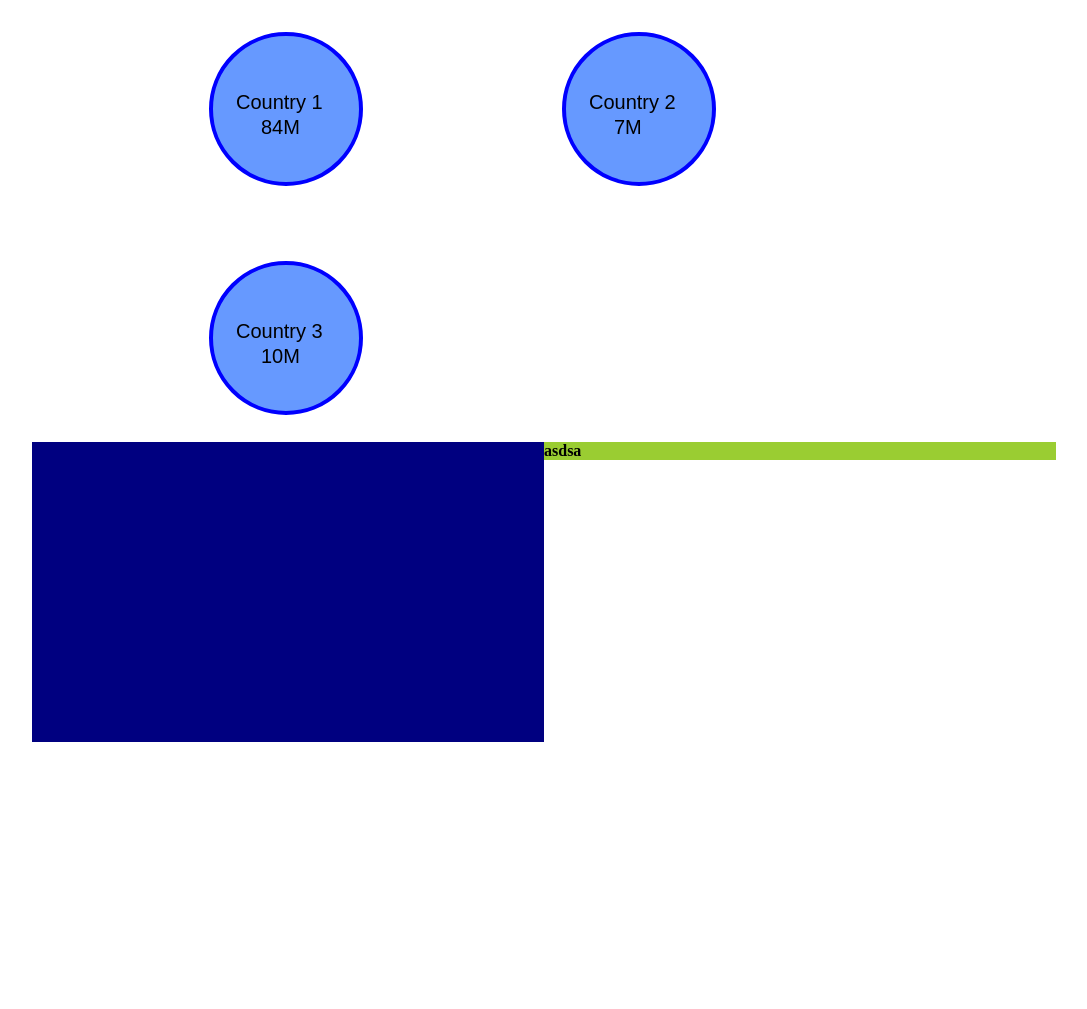
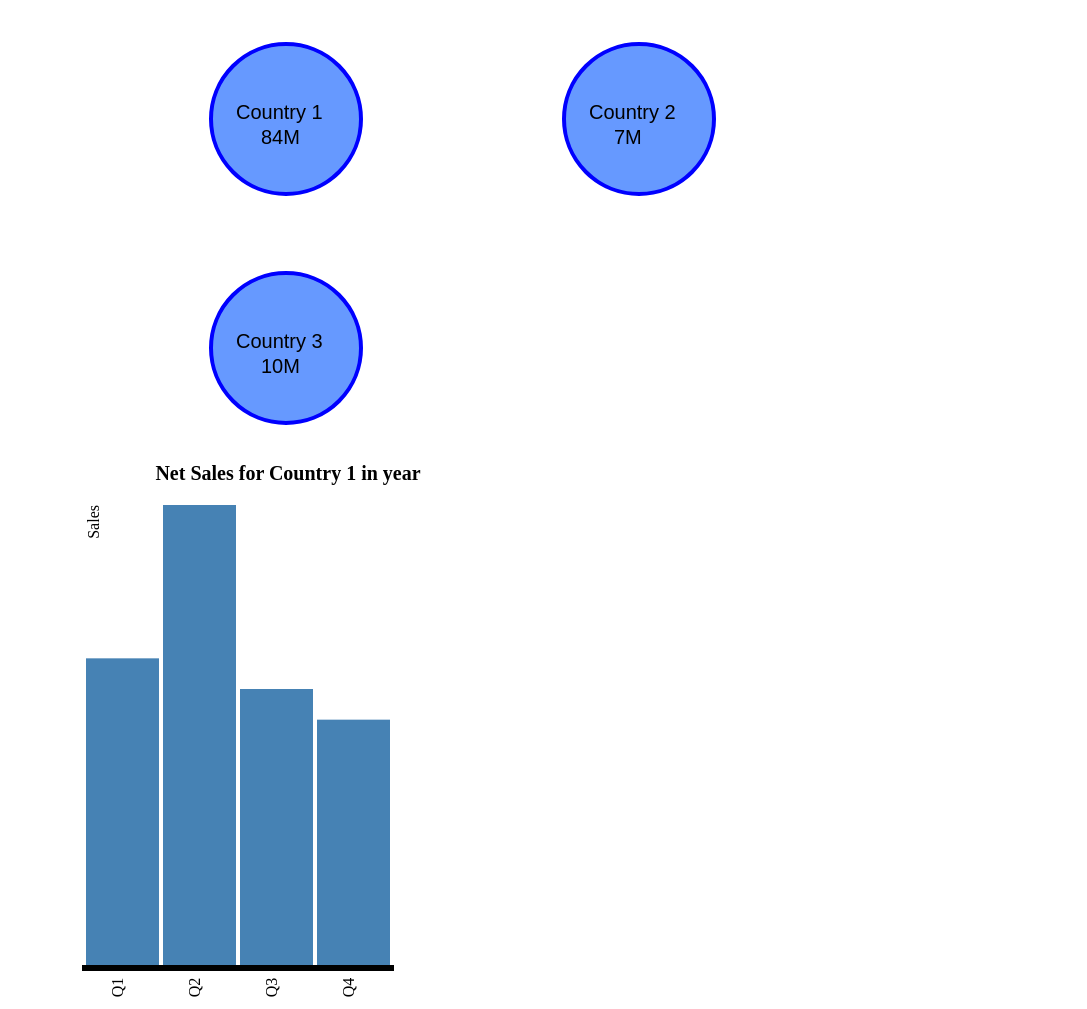
Before and after one commit to renannprado/chart_example, a plain HTML site: page index.html in a window 1280 px wide. Shown: the part 76-1085 px from the top of the page, without its empty margins (96-1183 px from the left). Before the commit the page ends 822 px from the top, so only its background shows below. Drawn offline with nearby package versions, Linux system fonts and the light colour scheme; some packages are replaced by stand-ins of ours.

Commit message:
Bar Charts are now working.

```diff
--- a/css/style.css
+++ b/css/style.css
@@ -37,8 +37,14 @@ h1 {
 }
 
 nav > div > select {
-    width: 120px;
+    width: 175px;
     vertical-align: super;
+    font-size: 20px;
+}
+
+#bubbleChart {
+    /*border: black solid 2px;*/
+    margin-top: 10px;
 }
 
 .reportCircle {
@@ -52,20 +58,33 @@ nav > div > select {
 }
 
 #barChart {
+    /*border: black solid 2px;*/
     display: inline-block;
-    background-color: navy;
+    /*background-color: gray;*/
     width: 50%;
-    height: 300px;
+    height: 500px;
+    margin-top: 10px;
+}
+
+#barChart > b {
+    font-size: 20px;
+    display: block;
+    text-align: center;
 }
 
 #barChart > svg {
     width: 100%;
     height: 100%;
+    margin-top: 10px;
+    padding-left: 50px;
+    padding-top: 10px;
 }
 
 #informationTable {
+    height: 500px;
     display: inline-block;
-    background-color: yellowgreen;
+    /*background-color: yellowgreen;*/
     width: 50%;
     float: right;
+    margin-top: 10px;
 }
--- a/index.html
+++ b/index.html
@@ -28,10 +28,10 @@
                 <sales-circle ng-repeat="report in reportData"></sales-circle>
             </div>
             <div ng-controller="BarChartController" id="barChart">
-                <svg></svg>
+                <b>Net Sales for {{report.data.name}} in year {{report.parameters.selectedYear}}</b>
             </div>
             <div ng-controller="InformationTableController" id="informationTable">
-                <b>asdsa</b>
+
             </div>
         </div>
         <!-- putting at the end for faster page load -->
--- a/js/app.js
+++ b/js/app.js
@@ -42,21 +42,30 @@ chartExampleApp.controller("CirclesController", function circleControllerFunctio
     $scope.circles.leftMargin = 20;
     $scope.reportData = [];
     $scope.selectedCircle = -1;
+    $scope.reportParamters = null;
 
     $scope.onCircleClick = function(index)
     {
-         $scope.selectedCircle = index;
-         $rootScope.$emit("onCircleSelection", $scope.reportData[$scope.selectedCircle]);
+        if (index !== $scope.selectedCircle)
+        {
+            $scope.selectedCircle = index;
+            $rootScope.$emit("onCircleSelection", {
+                    "parameters": $scope.reportParamters,
+                    "data": $scope.reportData[$scope.selectedCircle]
+                }
+            );
+        }
     };
 
     $rootScope.$on("onFinishedSelection", function(evt, params)
     {
-        console.log(params);
+//        console.log(params);
+        $scope.reportParamters = params;
 
         SalesInfoFactory.getSalesInformation(params.selectedYear, params.selectedCategoryId, params.selectedSubCategoryId).then(function(response)
         {
             $scope.reportData = response.data;
-            // set a default selecected circle
+            // set a default selected circle
             $scope.onCircleClick(0);
         });
     });
@@ -64,17 +73,113 @@ chartExampleApp.controller("CirclesController", function circleControllerFunctio
 
 chartExampleApp.controller("BarChartController", function circleControllerFunction($rootScope, $scope, SalesInfoFactory)
 {
+//    $scope.year = 123;
+
     $rootScope.$on("onCircleSelection", function (evt, params)
     {
+        $scope.report = params;
 
+        var
+            workingDataSet = $scope.report.data.country_data.yearly_distribution,
+            svgWidth = document.getElementById("barChart").clientWidth,
+            svgHeight = document.getElementById("barChart").clientHeight,
+            barWidth = 20,
+//            margin = svgWidth / workingDataSet.length - barWidth,
+            svg = d3.select("#barChart > svg"),
+            padding = 5;
+
+//        console.log("svgWidth / dataset.length - padding", svgWidth / workingDataSet.length - padding);
+
+//        console.log("Received", workingDataSet);
+
+        // cleaning the svg for the new chart
+        svg.remove();
+        svg = d3.select("#barChart").append("svg");
+
+
+        var margin = {top: 0, right: 0, bottom: 40, left: 200},
+            width = svgWidth - margin.left - margin.right,
+            height = svgHeight - margin.top - margin.bottom;
+
+        var x = d3.scale.ordinal().rangeRoundBands([0, width], .05);
+        var y = d3.scale.linear().range([height, 0]);
+
+        var xAxis = d3.svg.axis()
+                .scale(x)
+                .orient("bottom");
+
+        var yAxis = d3.svg.axis()
+                .scale(y)
+                .orient("left")
+                .ticks(10);
+
+        svg.append("g").attr("transform", "translate(" + margin.left + "," + margin.top + ")");
+
+        x.domain(workingDataSet.map(function(d) { return d.quarter; }));
+        y.domain([0, d3.max(workingDataSet, function(d) { return d.sales.substring(0, d.sales.length - 1); })]);
+
+        svg.append("g")
+                .attr("class", "x axis")
+                .attr("transform", "translate(0," + height + ")")
+                .call(xAxis)
+                .selectAll("text")
+                .style("text-anchor", "end")
+                .attr("dx", "-.8em")
+                .attr("dy", "-.55em")
+                .attr("transform", "rotate(-90)");
+
+        svg.append("g")
+                .attr("class", "y axis")
+                .call(yAxis)
+                .append("text")
+                .attr("transform", "rotate(-90)")
+                .attr("y", 6)
+                .attr("dy", ".71em")
+                .style("text-anchor", "end")
+                .text("Sales");
+
+        svg.selectAll("bar")
+                .data(workingDataSet)
+                .enter().append("rect")
+                .style("fill", "steelblue")
+                .attr("x", function (d) {
+                    return x(d.quarter);
+                })
+                .attr("width", x.rangeBand())
+                .attr("y", function (d) {
+                    return y(d.sales.substring(0, d.sales.length - 1));
+                })
+                .attr("height", function (d) {
+                    return height - y(d.sales.substring(0, d.sales.length - 1));
+                });
+
+        //Create SVG element
+//        svg.selectAll("rect")
+//                .data(workingDataSet)
+//                .enter()
+//                .append("rect")
+//                .attr("fill", "red")
+//                .attr("x", function (d, i)
+//                {
+//                    return i * (svgWidth / workingDataSet.length);  //Bar width of 20 plus 1 for padding
+//                })
+//                .attr("y", function (d, i)
+//                {
+//                    return svgHeight - d.sales.substring(0, d.sales.length - 1);
+//                })
+//                .attr("width", svgWidth / workingDataSet.length - padding)
+//                .attr("height", function (d, i)
+//                {
+//                    return d.sales.substring(0, d.sales.length - 1);
+//                });
     });
 });
 
 chartExampleApp.controller("InformationTableController", function circleControllerFunction($rootScope, $scope, SalesInfoFactory)
 {
-    $rootScope.$on("onFinishedSelection", function(evt, params)
+    $rootScope.$on("onCircleSelection", function (evt, params)
     {
-        console.log(params);
+
     });
 });
 
@@ -135,7 +240,7 @@ chartExampleApp.factory('SalesInfoFactory', function salesInfoFactory($http)
          * @param {type} subcategory
          * @returns {unresolved}
          */
-        getSalesInformation: function(year, category, subcategory)
+        getSalesInformation: function(year, categoryId, subCategoryId)
         {
             return $http.get("assets/nets-sales.json");
         }
```
